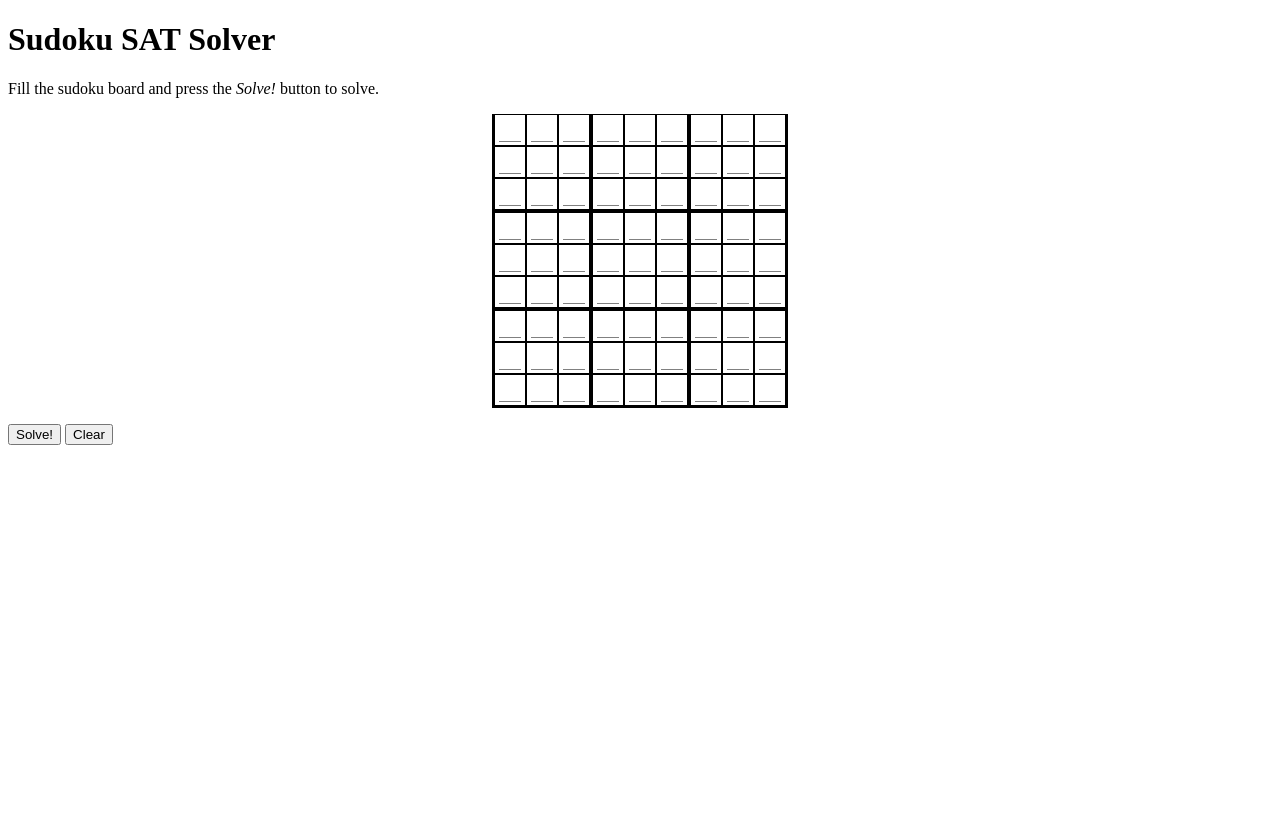
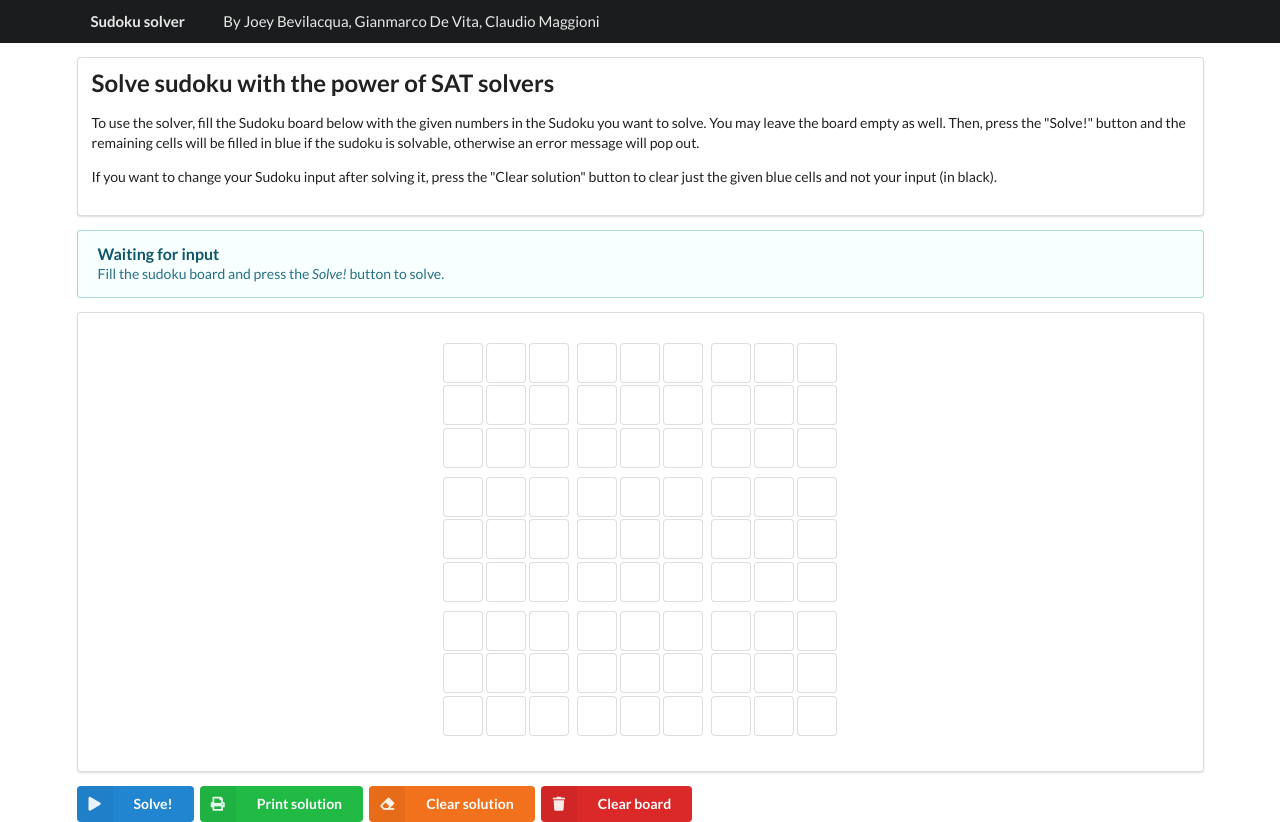
Before and after one commit to bvlj/usi_toc_sudoku_sat, a Flask app: page / in a window 1280 px wide. Before the commit the page ends 445 px from the top, so only its background shows below. Run offline with Flask 2, Linux system fonts and the light colour scheme; some libraries are stand-ins or nearby versions.

```diff
--- a/solver/templates/base.html
+++ b/solver/templates/base.html
@@ -3,71 +3,102 @@
   <head>
     <meta charset="utf-8">
     <title>Sudoku solver</title>
+    <link rel="stylesheet" type="text/css" href="https://cdnjs.cloudflare.com/ajax/libs/semantic-ui/2.4.1/semantic.css">
+    <script
+      src="https://code.jquery.com/jquery-3.1.1.min.js"
+      integrity="sha256-hVVnYaiADRTO2PzUGmuLJr8BLUSjGIZsDYGmIJLv2b8="
+      crossorigin="anonymous"></script>
+    <script
+      src="https://cdnjs.cloudflare.com/ajax/libs/semantic-ui/2.4.1/semantic.js"></script>
     <style>
+.ui.menu {
+  border-radius: 0;
+}
 table {
   margin: 1em auto;
   border-spacing: 0;
 }
-
-        td {
-            height: 30px;
-            width: 30px;
-            border: 1px solid;
-            padding: 0;
+td.ui.input > input {
   text-align: center;
 }
-
+td.ui.input > input.blue {
+  color: white;
+  background: #2185D0;
+  font-weight: bold;
+}
+td.ui.input > input.red {
+  color: white;
+  background: #DB2828;
+  font-weight: bold;
+}
+@media print {
+td.ui.input > input.blue {
+  box-shadow: inset 0 0 0 1000px #83c7fc;
+}
+td.ui.input > input.red {
+  box-shadow: inset 0 0 0 1000px #DB2828;
+}
+}
+td {
+  height: 40px;
+  width: 40px;
+  padding: 0;
+  margin: 0.1rem;
+  text-align: center;
+}
 td:first-child {
-            border-left: solid;
+  margin-left: 0.5rem;
 }
-
 td:nth-child(3n) {
-            border-right: solid;
+  margin-right: 0.5rem;
 }
-
 tr:first-child {
-            border-top: solid;
+  margin-top: 0.5rem;
 }
-
 tr:nth-child(3n) td {
-            border-bottom: solid;
+  margin-bottom: 0.5rem;
 }
-
-        input {
-            width: 1em;
-            text-align: center;
-            border: none;
-            font-size: 1.1em;
-            border-bottom: 1px solid gray;
-        }
-
 /* Disable arrows in number input */
 input::-webkit-outer-spin-button,
 input::-webkit-inner-spin-button {
   -webkit-appearance: none;
   margin: 0;
 }
-
 input[type=number] {
   -moz-appearance: textfield;
+}
+@media print {
+  .pino {display: none}
+  .intro {display: none}
+  .menu {display: none !important}
 }
 </style>
 
     <script>
       const $ = x => document.querySelector(x);
 
-    function putInBoard(e) {
+function putInBoard(sol) {
   for (let i = 0; i < 9; i++) {
     for (let j = 0; j < 9; j++) {
-          $(`#x${i}${j}`).value = "";
-          $(`#x${i}${j}`).style.color = "black";
+      let a = $(`#x${i}${j}`);
+      if (sol || a.classList.contains("blue") || a.classList.contains("red")) {
+        a.value = "";
+        a.classList.remove("blue");
+        a.classList.remove("red");
+      }
     }
   }
 
+  let a = $('#status').classList;
+  a.add("info");
+  a.remove("error");
+  a.remove("success");
+  $('#solh').innerHTML = "Waiting for input";
   $('#sol').innerHTML = "Fill the sudoku board and press the <i>Solve!</i> button to solve.";
 };
 
 function solve(e) {
+  e.preventDefault();
   var board = []
   for (var i = 0; i < 9; i++) {
     var row = [];
@@ -84,11 +115,32 @@
     .then(res => res.json())
     .then(json => {
       console.log(json);
-          $('#sol').innerHTML = json.sat ? "Satisfiable" : "Unsatisfiable";
+      let a = $('#status').classList;
+      a.remove("info");
+      a.remove("error");
+      a.remove("success");
+
+      if (json.sat) {
+        $('#sol').innerHTML = "Please check out the blue cells below for how to fill your sudoku.";
+        $('#solh').innerHTML = "The SAT Solver says: \"I have the solution!\"";
+        a.add("success");
+      } else {
+        $('#sol').innerHTML = `Please clear this board and retry with another
+        sudoku.`;
+        $('#solh').innerHTML = "The SAT Solver says: \"Sorry, the Sudoku is unsolvable!\"";
+        a.add("error");
+      }
       if (json.sat) {
         for (let key in json.model) {
           $(`#${key}`).value = json.model[key];
-              $(`#${key}`).style.color = "blue";
+          $(`#${key}`).classList.add("blue");
+        }
+      } else {
+        for (let i = 0; i < 9; i++) {
+          for (let j = 0; j < 9; j++) {
+            let a = $(`#x${i}${j}`);
+            if (!a.value) a.classList.add("red");
+          }
         }
       }
     })
@@ -97,30 +149,85 @@
     </script>
   </head>
 
-<body>
-<h1>Sudoku SAT Solver</h1>
-<p><span id="sol">Fill the sudoku board and press
-    the <i>Solve!</i> button to solve.</span></p>
-<div>
+  <body class="full height">
+    <div class="ui inverted main menu">
+      <div class="ui container">
+        <div class="ui large secondary network menu">
+          <div class="item">
+            <div class="ui logo shape">
+              <div class="sides">
+                <div class="active ui side">
+                  <strong>Sudoku solver</strong>
+                </div>
+              </div>
+            </div>
+          </div>
+          <div class="right menu">
+            <div class="item">
+              By Joey Bevilacqua, Gianmarco De Vita, Claudio Maggioni
+            </div>
+          </div>
+        </div>
+      </div>
+    </div>
+    <main class="ui container">
+      <div class="ui segment intro">
+        <h2 class="ui header">Solve sudoku with the power of SAT solvers</h2>
+        <p>To use the solver, fill the Sudoku board below with the given numbers
+        in the Sudoku you want to solve. You may leave the board empty as well.
+        Then, press the "Solve!" button and the remaining cells will be filled
+        in blue if the sudoku is solvable, otherwise an error message will pop
+        out.</p>
+        <p>If you want to change your Sudoku input after solving it, press the
+        "Clear solution" button to clear just the given blue cells and not your
+        input (in black).<p>
+      </div>
+      <div class="ui info message" id="status">
+        <div class="header" id="solh">Waiting for input</div>
+        <div class="message"><span id="sol">Fill the sudoku board and press
+            the <i>Solve!</i> button to solve.</span></div>
+      </div>
+      <form id="form" onsubmit="solve(event)">
+      <div class="ui segment">
         <table>
           <script>
+window.addEventListener('load', function(event) { putInBoard(true) });
+
 let input = (i,j) => `<input id="x${i}${j}" min="1" max="9" step="1"
   type="number"/>`;
 
 for (let i = 0; i < 9; i++) {
 document.write("<tr>");
 for (let j = 0; j < 9; j++) {
-              document.write(`<td>${input(i, j)}</td>`);
+  document.write(`<td class="ui input">${input(i, j)}</td>`);
 }
 document.write("</tr>");
 }
         </script>
         </table>
       </div>
-<form>
-    <button type="button" id="submit" onclick="solve()">Solve!</button>
-    <button type="button" id="clear" onclick="putInBoard()">Clear</button>
+      <div class="pino">
+        <button class="ui labeled icon blue button"
+                type="submit"
+                id="submit">
+          <i class="play icon"></i>
+          Solve!
+        </button>
+        <button class="ui labeled icon green button"
+                type="button" id="print" onclick="window.print()">
+          <i class="print icon"></i>
+          Print solution</button>
+        <button class="ui labeled icon orange button"
+                type="button" id="clear" onclick="putInBoard(false)">
+          <i class="eraser icon"></i>
+          Clear solution</button>
+        <button class="ui labeled icon red button"
+                type="button" id="clear" onclick="putInBoard(true)">
+          <i class="trash icon"></i>
+          Clear board</button>
+      </div>
       </form>
+    </main>
   </body>
 </html>
 <!-- vim: set ts=2 sw=2 et tw=80: -->
```
Lines whose indentation alone changed are shown as unchanged.
